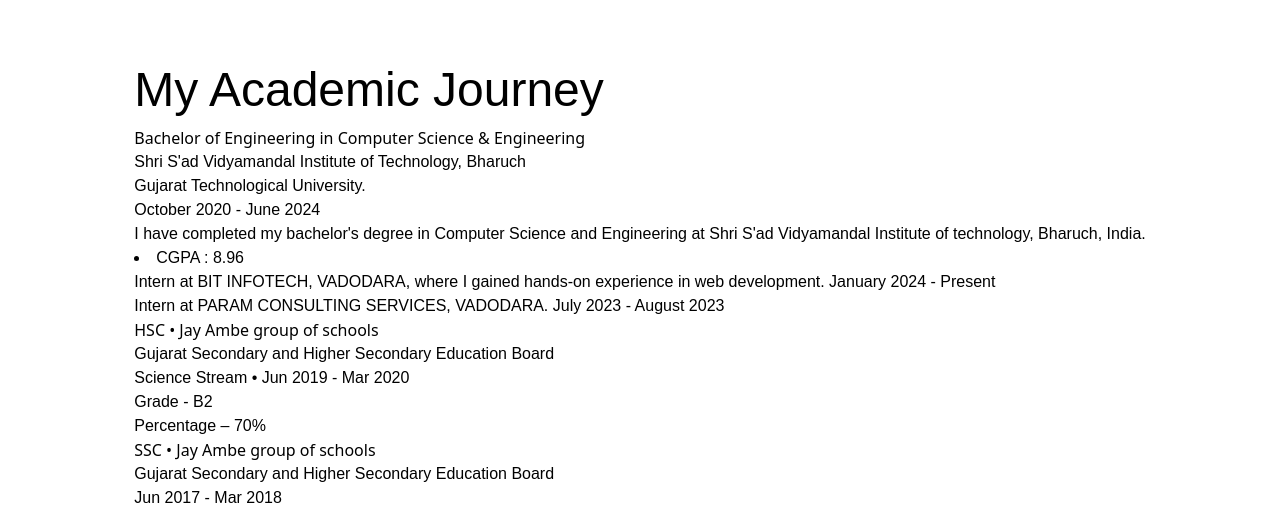
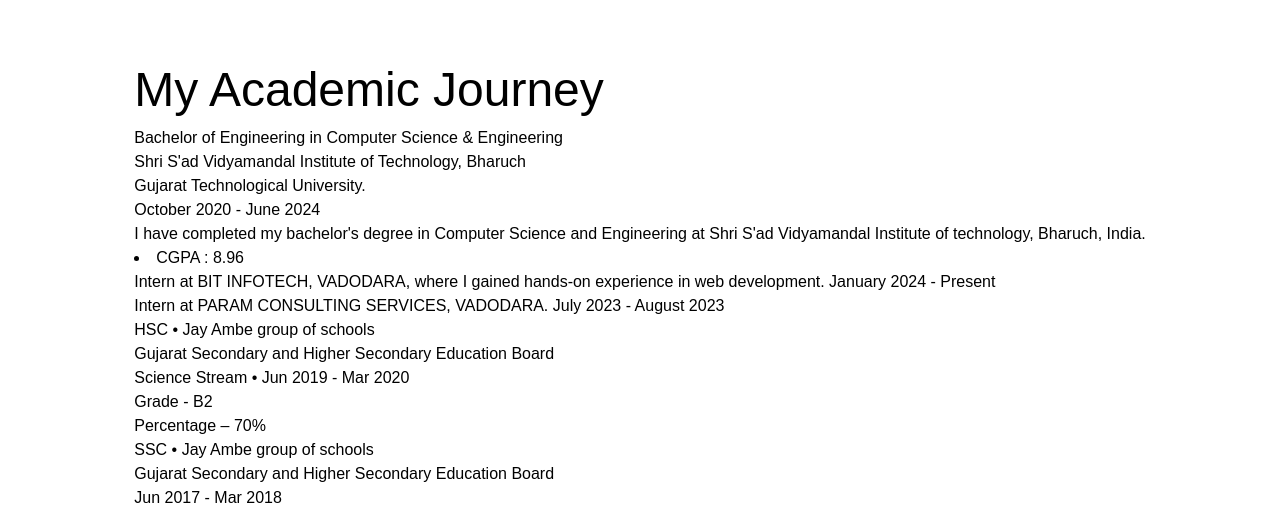
Before and after one commit to Deepkhatri22/Deep_Portfolio, a React (Vite) app: page / in a window 1280 px wide. Shown: the part 1940-2452 px from the top of the page. Built offline with nearby package versions, Linux system fonts and the light colour scheme; a web font is replaced by a local one.

Commit message:
Update Education.jsx

```diff
--- a/src/Component/Education.jsx
+++ b/src/Component/Education.jsx
@@ -49,7 +49,7 @@
               animate={{ opacity: isVisible ? 1 : 0, y: isVisible ? 0 : 50 }}
               transition={{ duration: 1, delay: 0.4, ease: "easeOut" }}
             >
-              <h3 className="text-2xl text-white font-semibold tracking-tight">Bachelor of Engineering in Computer Science & Engineering</h3>
+              <h3 className="text-2xl font text-white font-semibold tracking-tight">Bachelor of Engineering in Computer Science & Engineering</h3>
               <p className="text-white font">Shri S'ad Vidyamandal Institute of Technology, Bharuch</p>
               <p className="text-white font">Gujarat Technological University.</p>
               <p className="text-white font">October 2020 - June 2024</p>
@@ -78,7 +78,7 @@
               animate={{ opacity: isVisible ? 1 : 0, y: isVisible ? 0 : 50 }}
               transition={{ duration: 1, delay: 0.8, ease: "easeOut" }}
             >
-              <h3 className="text-2xl text-white font-semibold tracking-tight">HSC • Jay Ambe group of schools</h3>
+              <h3 className="text-2xl text-white font font-semibold tracking-tight">HSC • Jay Ambe group of schools</h3>
               <p className="text-white font">Gujarat Secondary and Higher Secondary Education Board</p>
               <p className="text-white font">Science Stream • Jun 2019 - Mar 2020</p>
             </motion.div>
@@ -101,7 +101,7 @@
               animate={{ opacity: isVisible ? 1 : 0, y: isVisible ? 0 : 50 }}
               transition={{ duration: 1, delay: 1.2, ease: "easeOut" }}
             >
-              <h3 className="text-2xl font-semibold tracking-tight text-white">SSC • Jay Ambe group of schools</h3>
+              <h3 className="text-2xl font-semibold font tracking-tight text-white">SSC • Jay Ambe group of schools</h3>
               <p className="text-white font">Gujarat Secondary and Higher Secondary Education Board</p>
               <p className="text-white font">Jun 2017 - Mar 2018</p>
             </motion.div>
```
